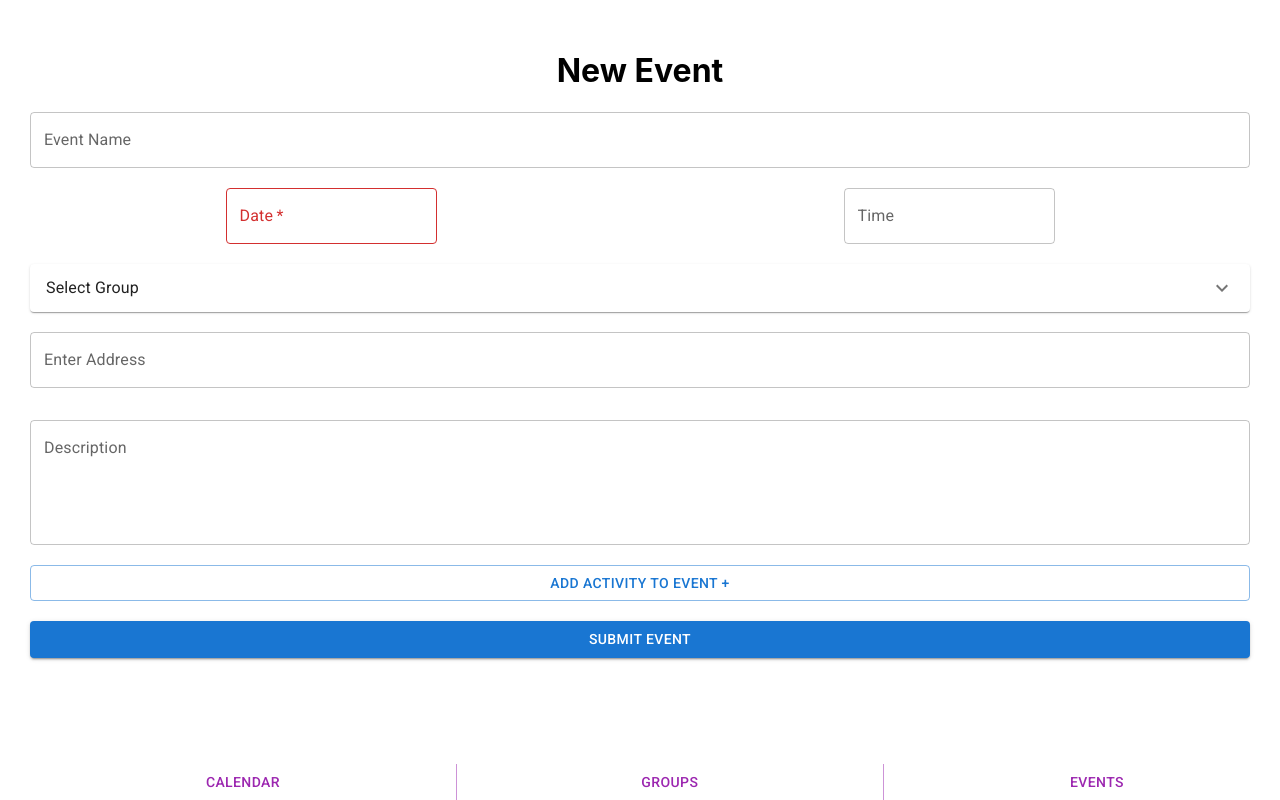
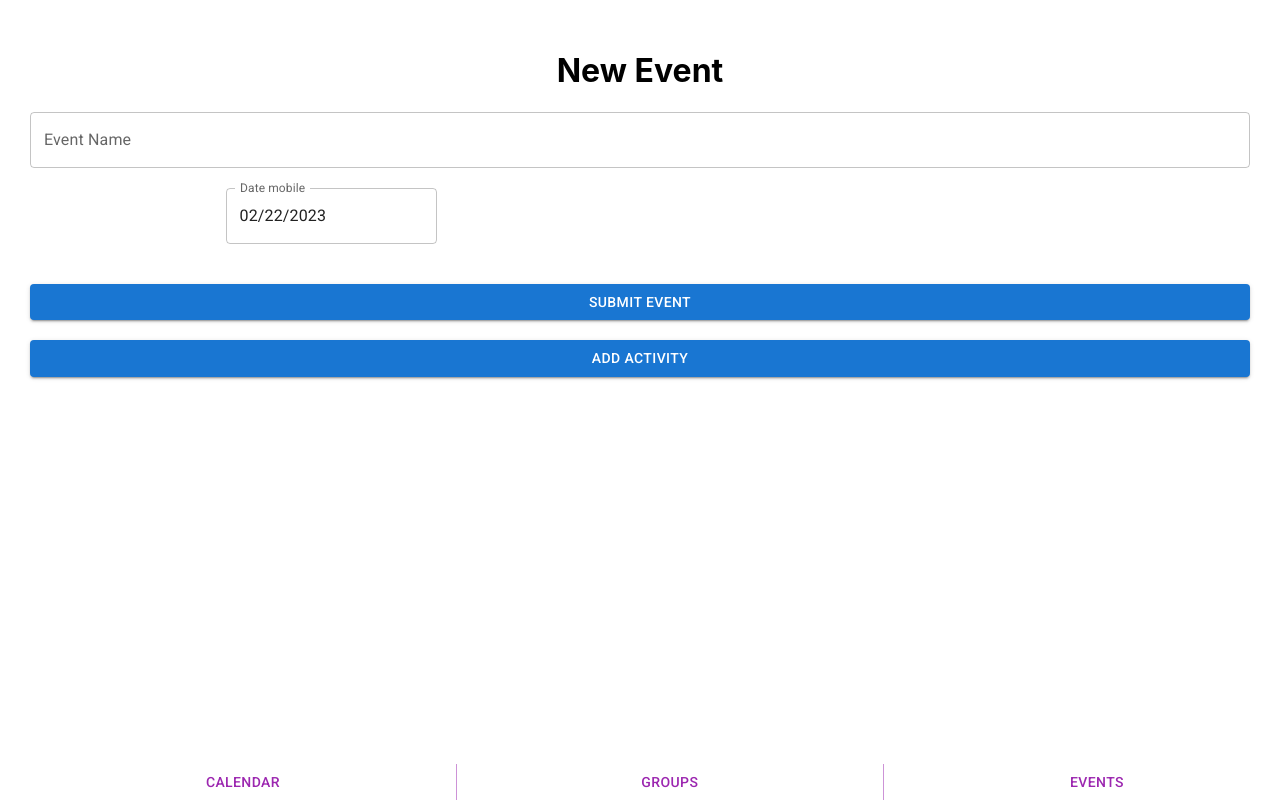
Before and after one commit to momentum316/momentum316-frontend, a React (Create React App) app: page / in a window 1280 px wide. Shown: the top 800 px of the page. Built offline with nearby package versions, Linux system fonts and the light colour scheme; the HTML template or start-up script is replaced by a standard one.

Commit message:
added event page and started new activity page

```diff
--- a/package.json
+++ b/package.json
@@ -9,10 +9,13 @@
     "@mui/icons-material": "^5.11.9",
     "@mui/material": "^5.11.10",
     "@mui/styled-engine-sc": "^5.11.9",
+    "@mui/x-date-pickers": "^5.0.19",
     "@testing-library/jest-dom": "^5.16.5",
     "@testing-library/react": "^13.4.0",
     "@testing-library/user-event": "^13.5.0",
     "axios": "^1.3.3",
+    "dayjs": "^1.11.7",
+    "moment": "^2.29.4",
     "react": "^18.2.0",
     "react-dom": "^18.2.0",
     "react-router-dom": "^6.8.1",
--- a/src/App.js
+++ b/src/App.js
@@ -1,6 +1,7 @@
 import * as React from "react";
 import "./App.css";
 import NewEvent from "./components/NewEvent";
+import NewOption from "./components/NewOption";
 import { useState } from "react";
 import { Route, Routes, Link, UseParams, useNavigate } from "react-router-dom";
 
@@ -9,6 +10,7 @@ function App() {
     <div className='App'>
       <Routes>
         <Route path='/' element={<NewEvent />}></Route>
+        <Route path='/new/option' element={<NewOption />}></Route>
       </Routes>
     </div>
   );
--- a/src/components/NewEvent.js
+++ b/src/components/NewEvent.js
@@ -17,9 +17,17 @@ import ExpandMoreIcon from "@mui/icons-material/ExpandMore";
 import { useState } from "react";
 import { Route, Routes, Link, UseParams, useNavigate } from "react-router-dom";
 
+import { LocalizationProvider } from "@mui/x-date-pickers/LocalizationProvider";
+import { AdapterDayjs } from "@mui/x-date-pickers/AdapterDayjs";
+import { TimePicker } from "@mui/x-date-pickers/TimePicker";
+import { DateTimePicker } from "@mui/x-date-pickers/DateTimePicker";
+import { DesktopDatePicker } from "@mui/x-date-pickers/DesktopDatePicker";
+import { MobileDatePicker } from "@mui/x-date-pickers/MobileDatePicker";
+import dayjs from "dayjs";
 import axios from "axios";
 
 function NewEvent() {
+  const navigate = useNavigate();
   const [event, setEvent] = useState("");
   const [date, setDate] = useState("");
   const [startTime, setStartTime] = useState("");
@@ -28,9 +36,15 @@ function NewEvent() {
   const [endTime, setEndTime] = useState("");
   const [attendees, setAttendees] = useState([]);
 
+  const [value, setValue] = useState(dayjs());
+
+  const handleChange = (newValue) => {
+    setValue(newValue);
+  };
+
   const handleSubmit = (e) => {
     e.preventDefault();
-    console.log(event);
+    axios.post(`https://congregate.onrender.com/new/event/`);
   };
   return (
     <div className='App'>
@@ -47,26 +61,35 @@ function NewEvent() {
         <br />
         <Grid container spacing={2}>
           <Grid item xs={6}>
-            <TextField
+            {/* <TextField
               label='Date'
               variant='outlined'
               required
               value={date}
               onChange={(e) => setDate(e.target.value)}
               error={!date}
-            />
+            /> */}
+            <LocalizationProvider dateAdapter={AdapterDayjs}>
+              <MobileDatePicker
+                label='Date mobile'
+                inputFormat='MM/DD/YYYY'
+                value={value}
+                onChange={handleChange}
+                renderInput={(params) => <TextField {...params} />}
+              />
+            </LocalizationProvider>
           </Grid>
-          <Grid item xs={6}>
+          {/* <Grid item xs={6}>
             <TextField
               label='Time'
               variant='outlined'
               value={startTime}
               onChange={(e) => setStartTime(e.target.value)}
             />
-          </Grid>
+          </Grid> */}
         </Grid>
         <br />
-        <Grid>
+        {/* <Grid>
           <Accordion>
             <AccordionSummary expandIcon={<ExpandMoreIcon />}>
               <Typography>Select Group</Typography>
@@ -78,11 +101,11 @@ function NewEvent() {
             </AccordionDetails>
           </Accordion>
         </Grid>
-        <br />
-        <Stack spacing={4}>
+        <br /> */}
+        {/* <Stack spacing={4}>
           <TextField
             fullWidth
-            label='Enter Address'
+            label='Location'
             value={location}
             onChange={(e) => setLocation(e.target.value)}
           />
@@ -101,7 +124,7 @@ function NewEvent() {
           <Button fullWidth variant='outlined' rows={2}>
             Add Activity to Event +
           </Button>
-        </Stack>
+        </Stack> */}
         <br />
         <Stack>
           <Button type='submit' fullWidth variant='contained'>
@@ -109,6 +132,16 @@ function NewEvent() {
           </Button>
         </Stack>
       </form>
+      <br />
+      <Stack>
+        <Button
+          onClick={() => navigate("/new/option")}
+          fullWidth
+          variant='contained'
+        >
+          Add Activity
+        </Button>
+      </Stack>
       <footer>
         <ButtonGroup fullWidth color='secondary' variant='text'>
           <Button>Calendar</Button>
--- a/src/components/NewOption.js
+++ b/src/components/NewOption.js
@@ -15,9 +15,14 @@ import {
 import ExpandMoreIcon from "@mui/icons-material/ExpandMore";
 // Needed for Error on Date entry and we'll use it a lot
 import { useState } from "react";
+import { Route, Routes, Link, UseParams, useNavigate } from "react-router-dom";
 
+console.log("welcome");
 function NewOption() {
-  <div>
-    <h1>Create Option</h1>
-  </div>;
+  return (
+    <div>
+      <h1>Add your Activity Bro</h1>
+    </div>
+  );
 }
+export default NewOption;
```
Also changed, not shown: 1 other file (tests, documents, lock files or other folders).
